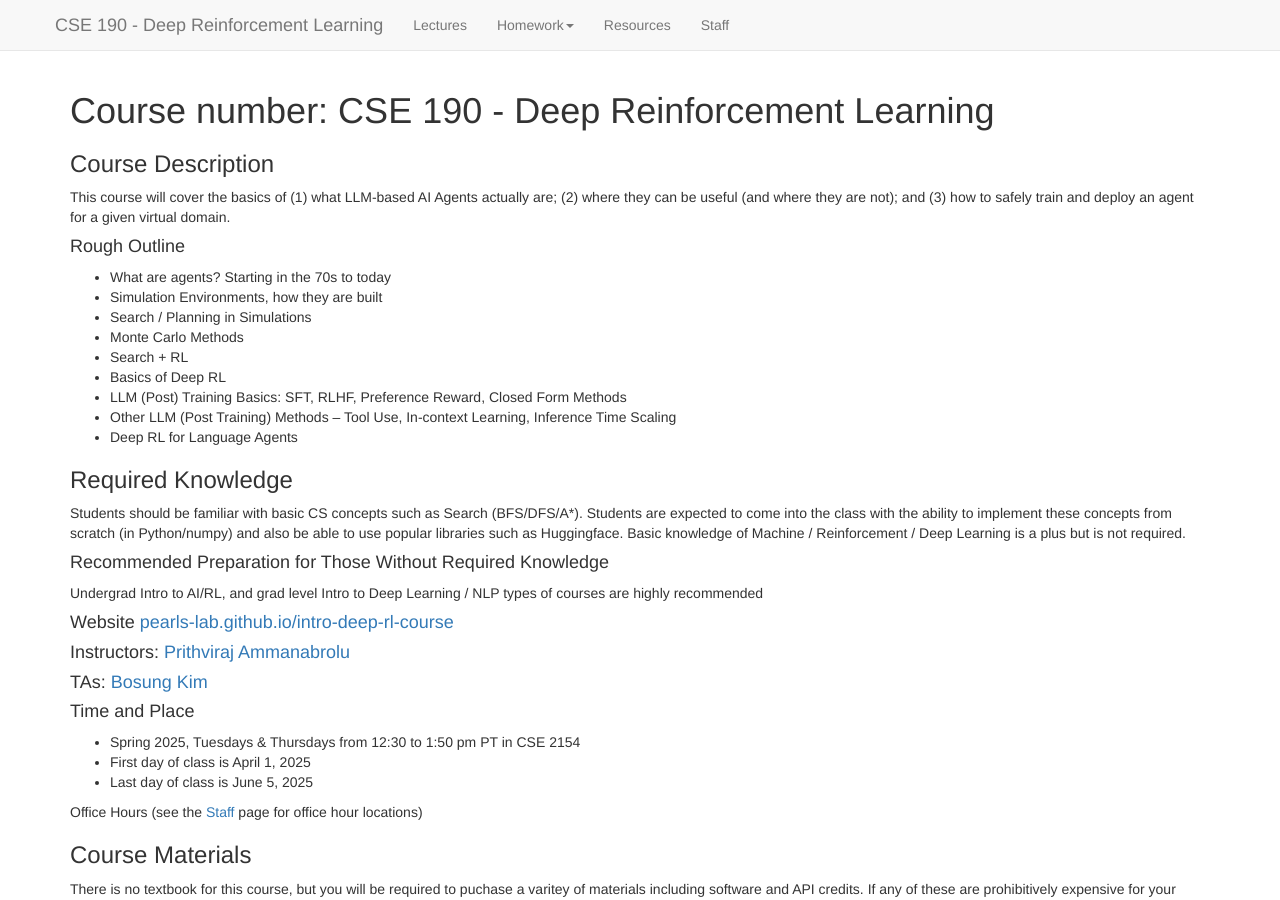
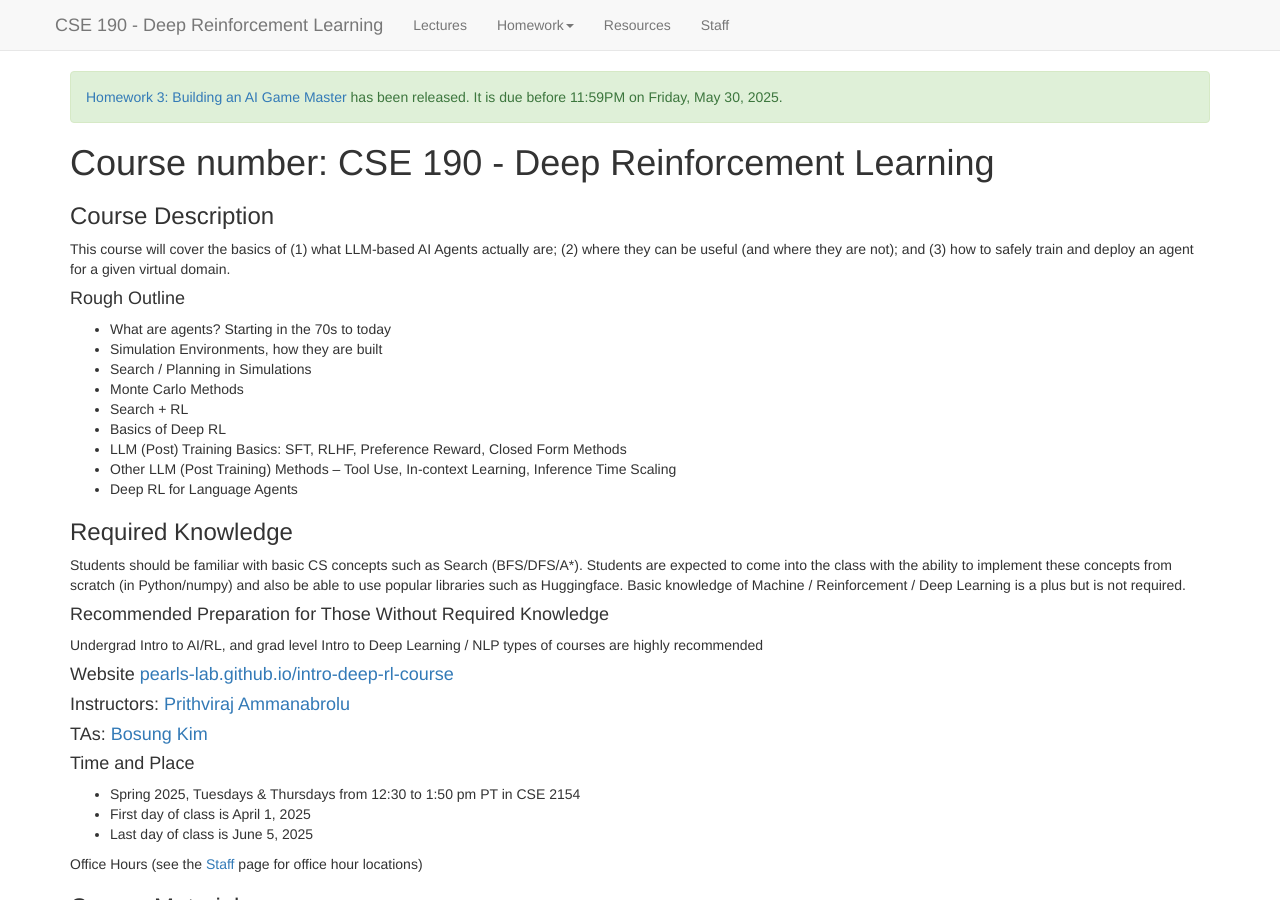
Before and after one commit to tonyroumi/intro-deep-rl-course, a Jekyll site: the page built from index.md, in a window 1280 px wide and 900 px high. Built offline with Jekyll 4.4.1, drawn with Linux system fonts in a browser that asks for light colours; nearby versions of some CDN libraries; a script that is not in the unit is left out; some of the changed lines change nothing that is shown.

Commit message:
HW3 release

````diff
--- a/_layouts/default.html
+++ b/_layouts/default.html
@@ -67,7 +67,7 @@
                 <li><a href="{{ site.baseurl }}/homeworks/hw0/hw0.html">HW 0 Pre-reqs</a></li>
                 <li><a href="{{ site.baseurl }}/homeworks/hw1/hw1.html">HW 1 PDDL and Planning</a></li>
                 <li><a href="{{ site.baseurl }}/homeworks/hw2/hw2.html">HW 2 Deep RL with Language</a></li>
-                <!--<li><a href="{{ site.baseurl }}/homeworks/hw3/hw3.html">HW 3 LLM Agents and Tool Use</a></li> -->
+                <li><a href="{{ site.baseurl }}/homeworks/hw3/hw3.html">HW 3 LLM Agents and Tool Use</a></li>
                 <!-- ADD MORE DROPDOWN HERE -->
              </ol>
             <li id="resources"><a href="{{ site.baseurl }}/resources.html">Resources</a></li>
--- /dev/null
+++ b/homeworks/hw3/hw3.md
@@ -0,0 +1,179 @@
+---
+layout: default
+caption: Let's build our own AI Dungeon!
+title: Building an AI Game Master
+type: Homework
+img: mouse_character_image_small.png
+caption: Mausritter character portrait
+number: 3
+active_tab: homework
+release_date: 2025-05-16
+due_date: 2025-05-30 23:59:00
+materials:
+   -
+      name: hw3-aidm.ipynb
+      url: https://github.com/pearls-lab/intro-deep-rl-course/tree/main/homeworks/hw3/hw3-aidm.ipynb
+submission_link: https://www.gradescope.com
+readings:
+  - title: Kani&colon; A Lightweight and Highly Hackable Framework for Building Language Model Applications
+    authors: Andrew Zhu, Liam Dugan, Alyssa Hwang, Chris Callison-Burch
+    venue: NLP-OSS @ EMNLP
+    year: 2024
+    type: paper
+    url: https://aclanthology.org/2023.nlposs-1.8/
+---
+
+<div class="alert alert-info">
+This assignment is due on {{ page.due_date | date: "%A, %B %-d, %Y" }} before {{ page.due_date | date: "%I:%M%p" }}.
+</div>
+
+{% if page.materials %}
+<div class="alert alert-info">
+You can download the materials for this assignment here:
+<ul>
+{% for item in page.materials %}
+<li><a href="{{item.url}}">{{ item.name }}</a></li>
+{% endfor %}
+</ul>
+</div>
+{% endif %}
+
+
+{{page.type}} {{page.number}}: {{page.title}}
+=============================================================
+
+*Credits to Original Author: Andrew Zhu (andrz@seas.upenn.edu)*
+
+In this homework, we'll use Kani to build a simple Game Master (GM) for
+the [Mausritter TTRPG](https://losing-games.itch.io/mausritter). Your GM will help walk you through creating a mouse and
+rolling dice to overcome challenges in the game. Along the way, you'll learn the basics of
+the [Kani library](https://kani.readthedocs.io/en/latest/), function calling with LLMs, and how a LLM can use structured
+information to act as a game state manager.
+
+We won't implement more complex systems like combat or spellcasting in this homework, but extending this system to make
+a more comprehensive GM (e.g. adding inventory tracking, combat, spellcasting, structured tracking of NPCs, ...) would
+make for a great class final project.
+
+This assignment will have 3 main parts:
+
+1. **Gain familiarity with Kani and function calling** - You will learn how Kani can be used to expose external APIs to
+   LLMs by connecting GPT-4 with a dice rolling library.
+2. **Use function calling to build a character creator agent** - We'll show how LLMs can be used to generate structured
+   data by creating an agent to walk a new player through the Mausritter character creation process. Your agent will be
+   able to roll dice for the player, help translate natural language to game mechanics, and save their character sheet
+   once it's created.
+3. **Put everything together in an AI GM** - We'll use function calling and the structured character created by
+   your agent to create a grounded AI GM. It will have the ability to reference your character sheet and roll saves
+   based on your mouse's stats. Finally, we'll see how a grounded AI GM compares to a prompting-only approach.
+
+## What You'll Need
+
+- A copy of the [Mausritter rules](https://losing-games.itch.io/mausritter) (available for free on itch.io)
+- Your [Open AI API key](https://platform.openai.com/api-keys)
+- The [Kani documentation](https://kani.readthedocs.io/en/latest/)
+- The [d20 documentation](https://d20.readthedocs.io/en/latest/start.html)
+
+### Using our Starter code
+
+We have provided [a Python Notebook for HW3]({{page.materials[0].url}}). I recommend using Visual Studio Code
+for this homework. You'll be making changes to the `hw3-aidm.ipynb` file. You should read through the whole Python Notebook
+carefully, and add your code to all places marked TODO.
+
+#### Environment Setup
+
+To run this code in your Python IDE, you'll need to install a couple python packages via `pip`, and you'll need to set
+the `OPENAI_API_KEY` environment variable to your OpenAI API key.
+
+First [download the notebook]({{page.materials[0].url}}), then create a virtual environment and install
+the dependencies. Here's how I recommend that you set up your environment:
+
+```shell
+$ mkdir hw3
+$ cd hw3
+$ python3.10 -m venv venv
+$ source venv/bin/activate
+(venv) $ pip install jupyter 'kani[openai]' d20
+```
+
+If you're using VS code then you can send your OPENAI_API_KEY to it when you launch it from
+the command line:
+
+```
+$ cd path/to/hw3
+$ source venv/bin/activate
+(venv) $ OPENAI_API_KEY=sk-helicone-XXXXXXX-XXXXXX code .
+```
+
+You should replace `sk-helicone-XXXXXXX-XXXXXX` with your OpenAI API key which you can
+find [here](https://platform.openai.com/api-keys).
+
+## What to submit
+
+Please submit the following:
+
+- the notebook `hw3-aidm.ipynb` with all TODOs and free-response sections completed
+- the latest saved transcripts of your character creator agent and play (with a structured and unstructured AI GM)
+- the image(s) you generated of your character
+
+
+# Recommended readings
+
+<table>
+   {% for publication in page.readings %}
+    <tr>
+      <td>
+	{% if publication.url %}
+		<a href="{{ publication.url }}">{{ publication.title }}</a>
+        {% else %}
+		{{ publication.title }}
+	{% endif %}
+	{% if publication.authors %}
+		- {{ publication.authors }}.
+	{% endif %}
+	{% if publication.year %}
+		{{ publication.venue }}  {{ publication.year }}.
+	{% endif %}
+
+	{% if publication.abstract %}
+	<!-- abstract button -->
+	<a data-toggle="modal" href="#{{publication.id}}-abstract" class="label label-success">Abstract</a>
+	<!-- /.abstract button -->
+	<!-- abstract content -->
+	<div id="{{publication.id}}-abstract" class="modal fade" tabindex="-1" role="dialog" aria-labelledby="{{publication.id}}">
+    <div class="modal-dialog" role="document">
+      <div class="modal-content">
+        <div class="modal-header">
+          <button type="button" class="close" data-dismiss="modal" aria-label="Close"><span aria-hidden="true">&times;</span></button>
+          <h4 class="modal-title" id="{{publication.id}}">{{publication.title}}</h4>
+        </div><!-- /.modal-header -->
+        <div class="modal-body">
+        {{publication.abstract}}
+        </div><!-- /.modal-body -->
+	</div><!-- /.modal-content -->
+	</div><!-- /.modal-dialog -->
+	</div><!-- /.abstract-content -->
+	{% endif %}
+	{% if publication.bibtex %}
+	<!-- bibtex button -->
+	<a data-toggle="modal" href="#{{publication.id}}-bibtex" class="label label-default">BibTex</a>
+	<!-- /.bibtex button -->
+	<!-- bibtex content -->
+	<div id="{{publication.id}}-bibtex" class="modal fade" tabindex="-1" role="dialog" aria-labelledby="{{publication.id}}">
+    <div class="modal-dialog" role="document">
+      <div class="modal-content">
+        <div class="modal-header">
+          <button type="button" class="close" data-dismiss="modal" aria-label="Close"><span aria-hidden="true">&times;</span></button>
+          <h4 class="modal-title" id="{{publication.id}}">{{publication.title}}</h4>
+        </div><!-- /.modal-header -->
+        <div class="modal-body">
+ 	   <pre>{{publication.bibtex}}
+           </pre>
+        </div><!-- /.modal-body -->
+	</div><!-- /.modal-content -->
+	</div><!-- /.modal-dialog -->
+	</div><!-- /.bibtex-content -->
+	{% endif %}
+
+</td></tr>
+  {% endfor %}
+</table>
````
Also changed, not shown: 1 other file.
